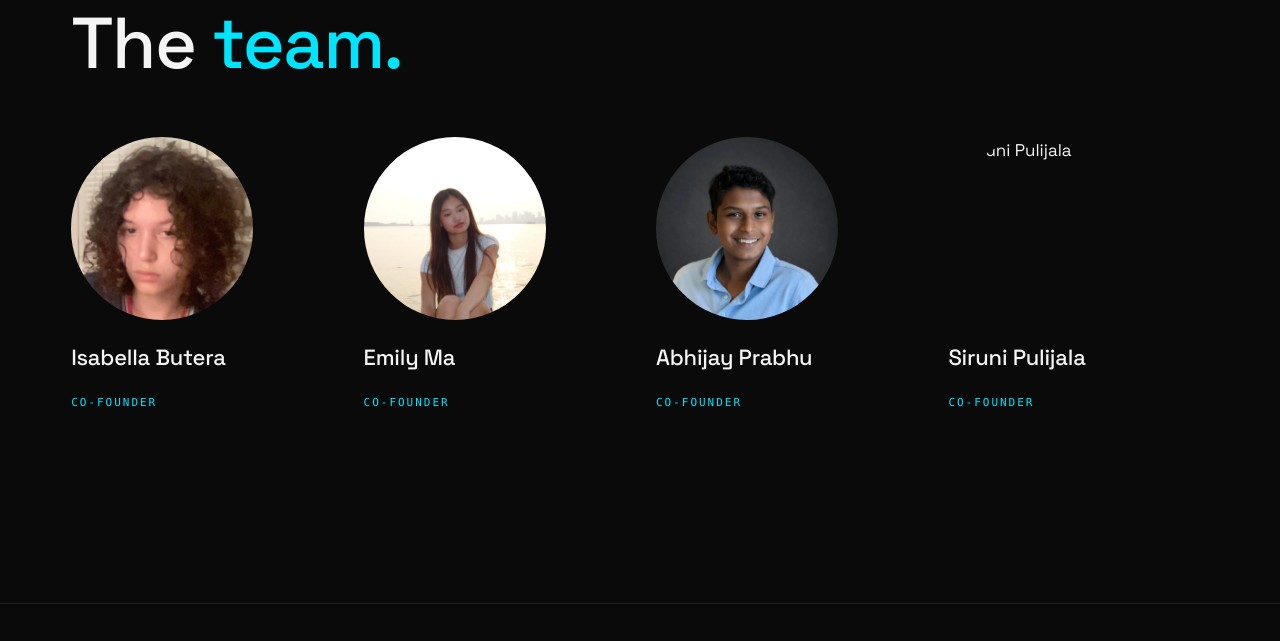
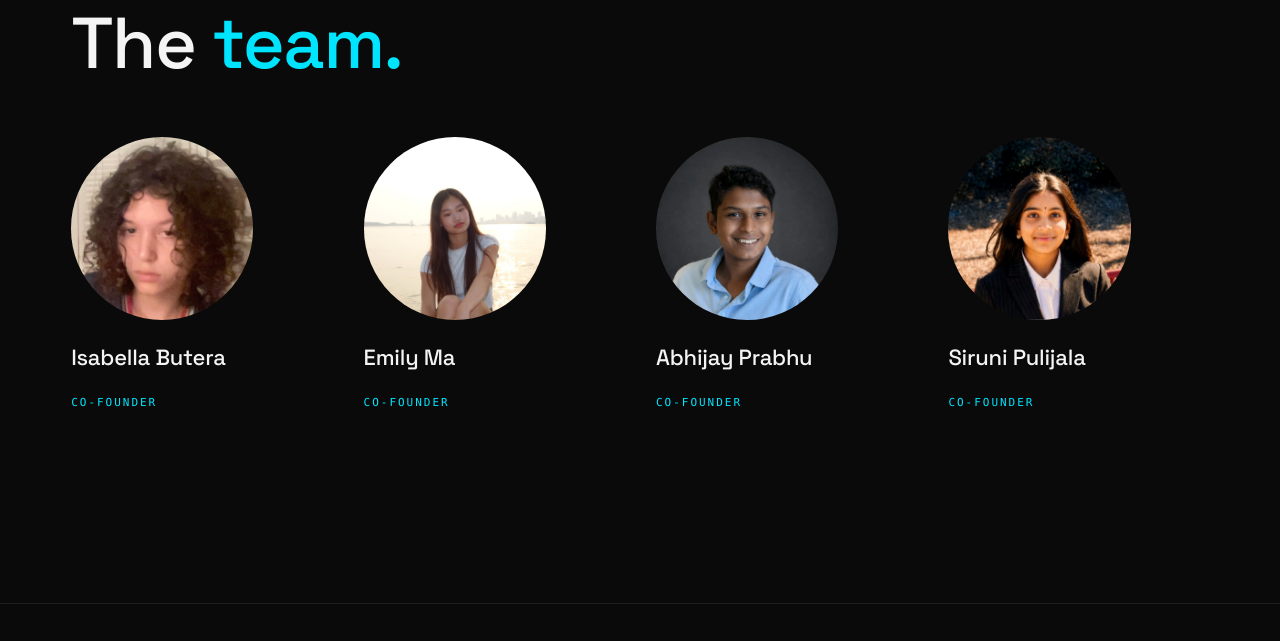
Before and after one commit to abhijay-p865/beamerboy, a plain HTML site: page index.html in a window 1280 px wide. Shown: the part 5720-6361 px from the top of the page. Drawn offline with Linux system fonts and the light colour scheme.

Commit message:
Update index.html

```diff
--- a/index.html
+++ b/index.html
@@ -939,7 +939,7 @@
       </div>
       <div class="member">
         <!-- PHOTO: replace the div below with <img src="siruni.jpg" alt="Siruni Pulijala" style="width:70%;max-width:200px;border-radius:50%;aspect-ratio:1/1;object-fit:cover;"> -->
-        <img src="siruni.jpg" alt="Siruni Pulijala" style="width:70%;max-width:200px;border-radius:50%;aspect-ratio:1/1;object-fit:cover;">
+        <img src="siruni.png" alt="Siruni Pulijala" style="width:70%;max-width:200px;border-radius:50%;aspect-ratio:1/1;object-fit:cover;">
         <div class="member__name">Siruni Pulijala</div>
         <div class="member__role">Co-Founder</div>
       </div>
```
